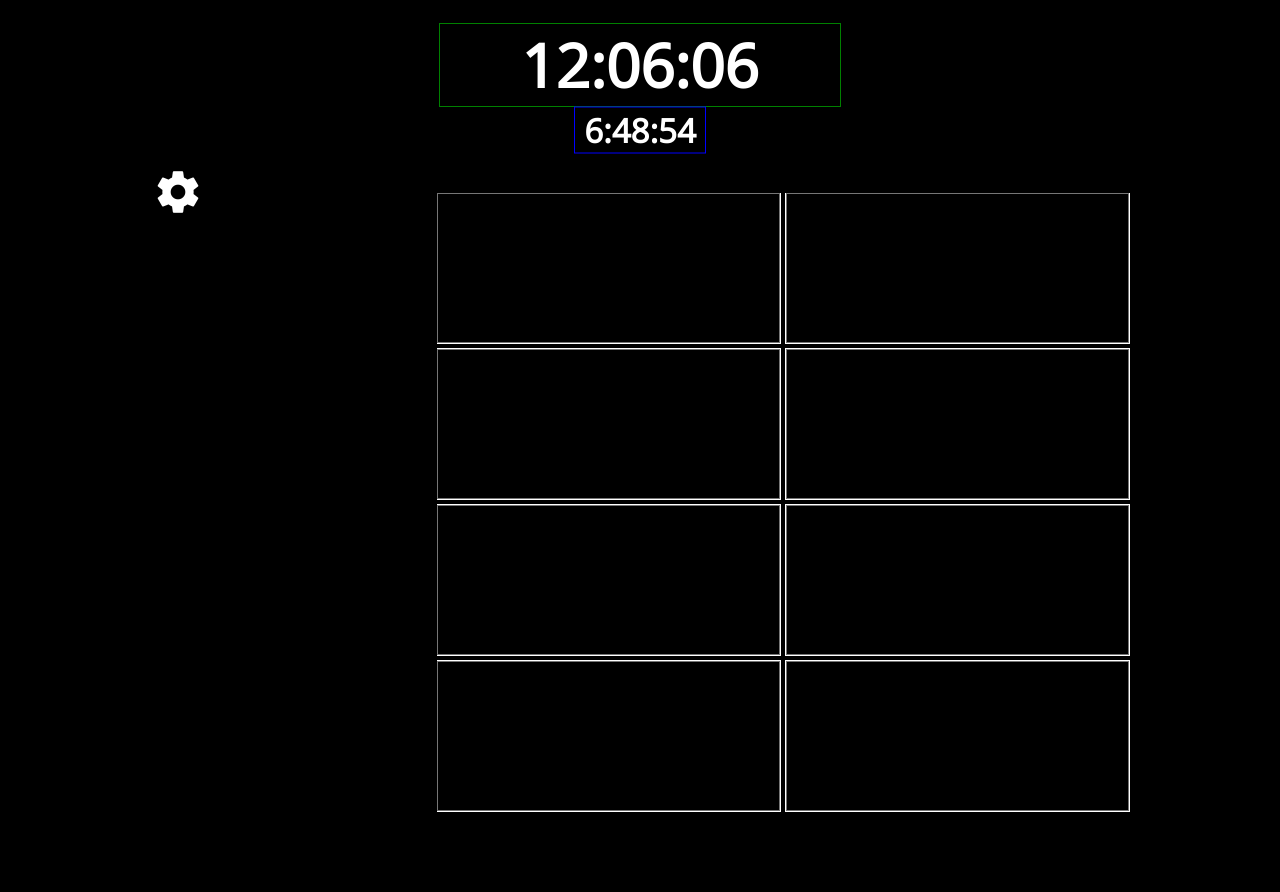
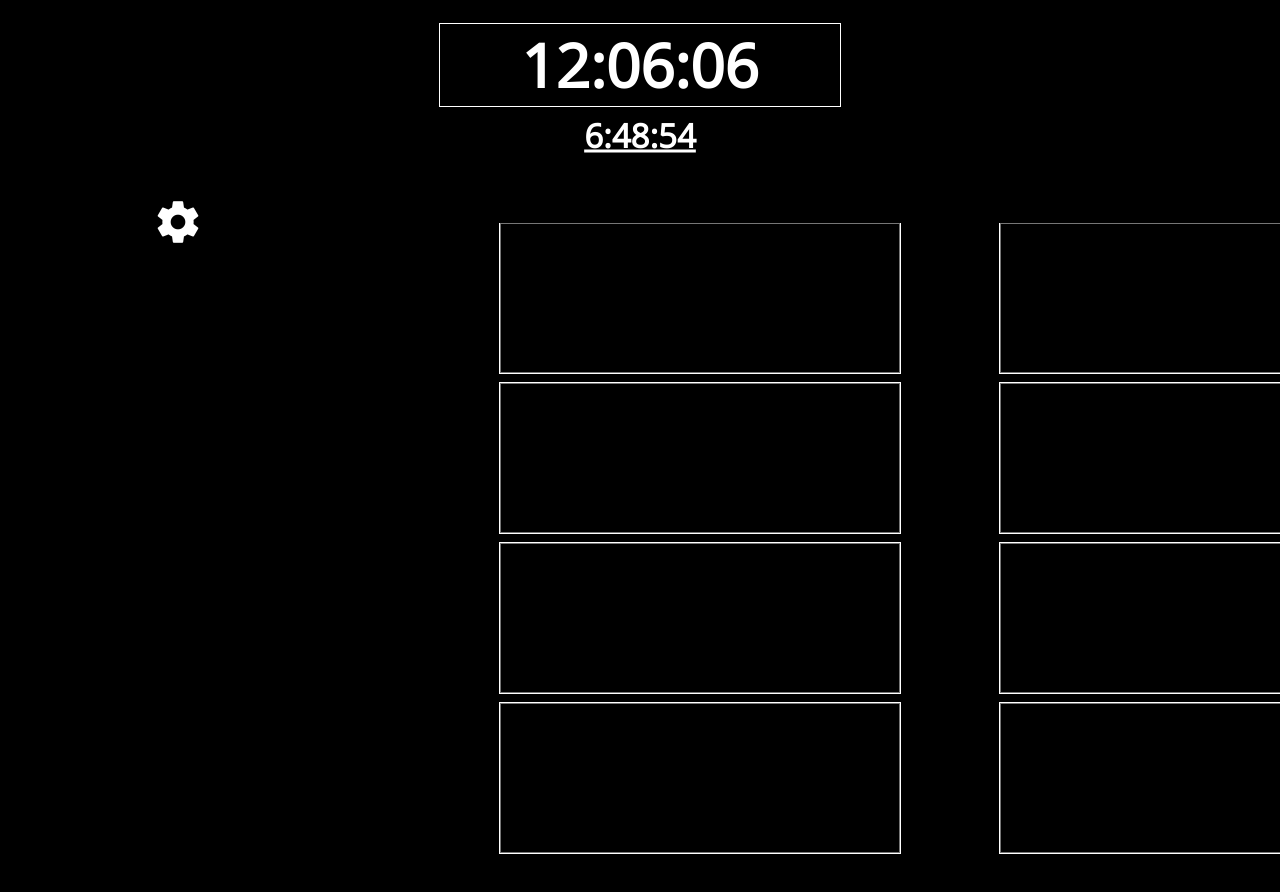
Before and after one commit to ratsenior/lhscountdown, a plain HTML site: page index.html in a window 1280 px wide. Drawn offline with nearby package versions, Linux system fonts and the light colour scheme.

Commit message:
style changes

```diff
--- a/index.html
+++ b/index.html
@@ -13,6 +13,7 @@
     <link rel="stylesheet" href="https://fonts.googleapis.com/icon?family=Material+Icons">
     <link href='https://fonts.googleapis.com/css?family=Open Sans' rel='stylesheet'>
     <link rel="stylesheet" href="styles/styles.css">
+    <link rel="stylesheet" href="https://cdnjs.cloudflare.com/ajax/libs/font-awesome/4.7.0/css/font-awesome.min.css">
 
     <link id="favicon" rel="icon" type="image/png" href="image_name.png">
   </head>
@@ -43,8 +44,6 @@
           <option value="a">A</option>
           <option value="c">C</option>
           </select>
-
-
       </ul>
     </aside>
 
--- a/scripts/pageModules.js
+++ b/scripts/pageModules.js
@@ -56,15 +56,18 @@ function inheritColorSelectionTxt(){
     updateNotepads();
 }
 function updateText(){
+    color = localStorage.getItem("txtColor")
     const textElements = document.getElementsByClassName("content");
     for (var i = 0; i < textElements.length; i++){
-        textElements[i].style.color = localStorage.getItem("txtColor");
+        textElements[i].style.color = color;
     }
     const iconElements = document.getElementsByClassName("material-icons");
     for (var i = 0; i < iconElements.length; i++){
-        iconElements[i].style.color = localStorage.getItem("txtColor");
+        iconElements[i].style.color = color;
     }
-    document.getElementById("settings").style.outline = `1px solid ${localStorage.getItem("txtColor")}`;
+    document.getElementById("countdown").style.outline = `1px solid ${color}`;
+    document.getElementById("settings").style.outline = `1px solid ${color}`;
+    document.getElementById("Time").style.textDecoration = `underline solid ${color}`
 }
 
 
--- a/styles/styles.css
+++ b/styles/styles.css
@@ -6,12 +6,11 @@ html, body{
 header{
     position: relative;
     width: 80%;
-    justify-content: center;
     text-align: center;
     margin-left: auto;
     margin-right: auto;
     margin-top: 25px;
-    outline: 1px solid black
+    margin-bottom: 25px;
 }
 
 body{
@@ -20,8 +19,6 @@ body{
     font-size: 22px;
     position: relative;
 }
-
-
 
 
 header > #countdown{
@@ -33,18 +30,17 @@ header > #countdown{
     top: 40px;
     max-width: 400px;
     text-align: center;
-    outline: 1px solid green
 }
 header > #Time{
     margin: 0;
     position: relative;
     top: 23px;
     left: 50%;
+    margin-top: 5px;
     margin-right: -50%;
     transform: translate(-50%, -50%);
     max-width: 130px;
     text-align: center;
-    outline: 1px solid blue
 }
 
 button{
@@ -74,6 +70,8 @@ h1{
     position: relative;
     left: 50px;
     top: 10px;
+    margin-right: 50px;
+
 
 }
 
@@ -122,13 +120,16 @@ li{
 
 #notepadsSection{
     position: relative;
-
-    max-width: 67.05%;
-    height: 710px;
+    max-width: 1000px;
+    height: 665px;
     top: -180px;
-    left: 437px;
+    left: 450px;
     overflow: hidden;
-    justify-items: start;
+    display: flex;
+    flex-direction: column;
+    flex-wrap: wrap;
+    row-gap: 10px;
+    align-items: center;
 }
 
 textarea{
@@ -139,8 +140,3 @@ textarea{
     font-size: 12pt;
     resize: none;
 }
-.notepad6{
-    position: relative;
-
-
-}
```
